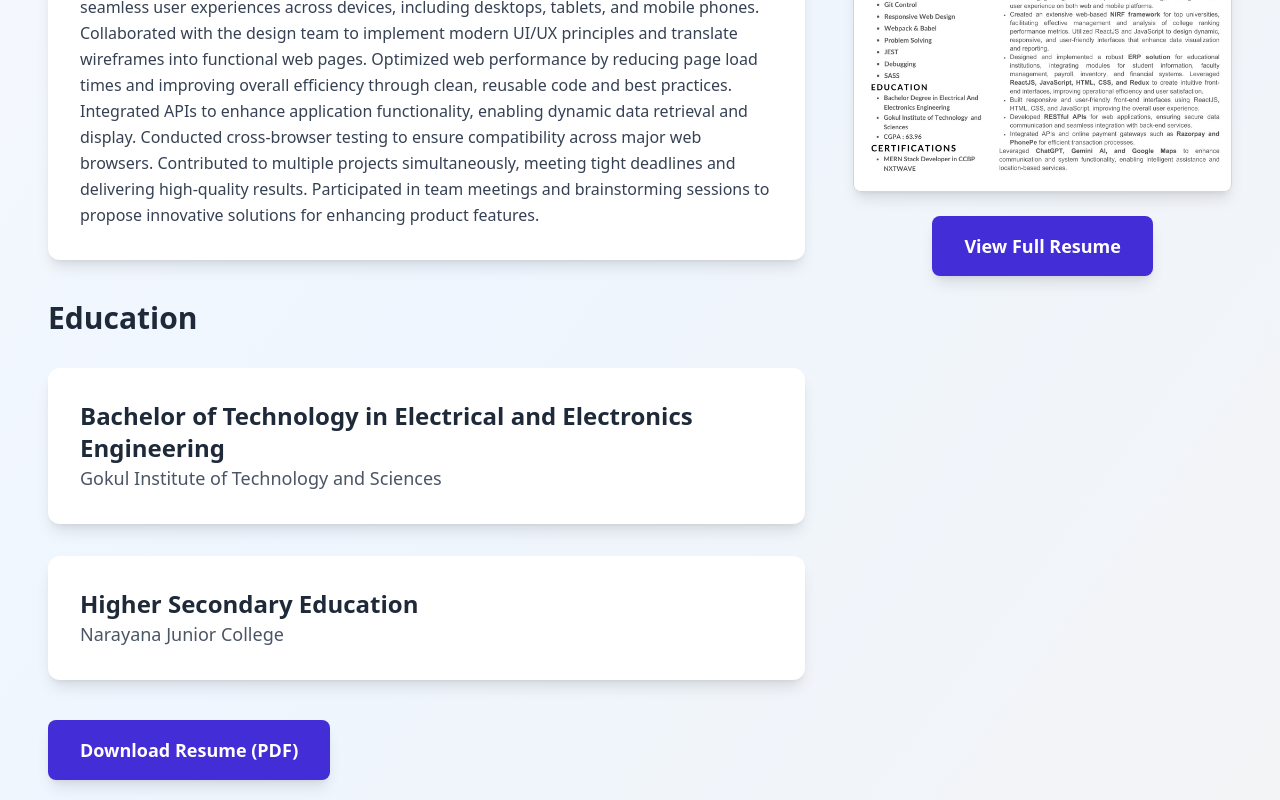
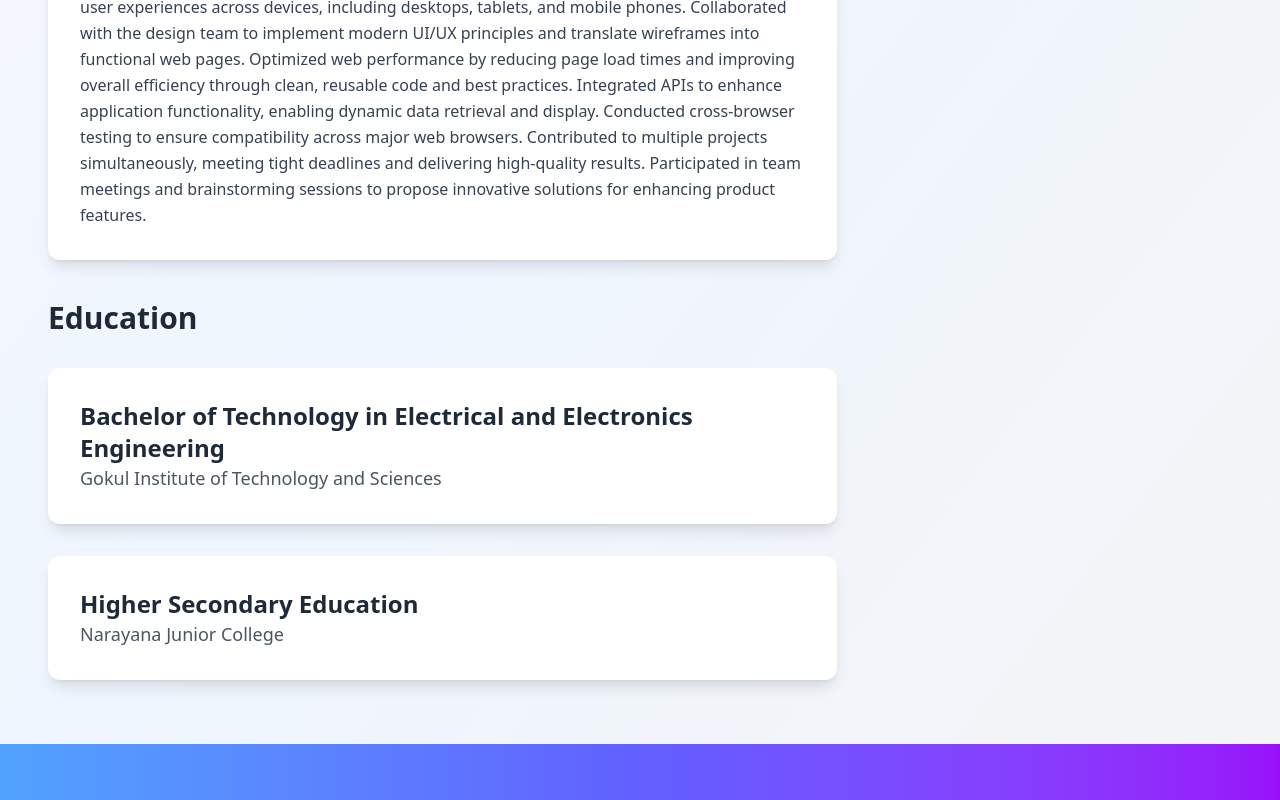
Before and after one commit to ravikumarsura/RaviPortFolioNew, a React (Vite) app: page / in a window 1280 px wide. Shown: the part 3816-4616 px from the top of the page. Built offline with nearby package versions, Linux system fonts and the light colour scheme.

Commit message:
UI modifications

```diff
--- a/src/components/Resume.jsx
+++ b/src/components/Resume.jsx
@@ -112,17 +112,17 @@ function Resume() {
           </motion.div>
 
           {/* Download Resume Button */}
-          <motion.div className="text-center lg:text-left mt-6" variants={cardVariants}>
+          {/* <motion.div className="text-center lg:text-left mt-6" variants={cardVariants}>
             <a href={resumePDF} download="MyResume">
               <button className="bg-indigo-700 text-white px-6 sm:px-8 py-3 sm:py-4 text-base sm:text-lg font-semibold rounded-lg shadow-lg hover:bg-indigo-800 transform hover:scale-105 transition">
                 Download Resume (PDF)
               </button>
             </a>
-          </motion.div>
+          </motion.div> */}
         </div>
 
         {/* Right Section */}
-        <motion.div className="lg:w-1/3 w-full flex flex-col items-center justify-center space-y-6" variants={cardVariants}>
+        {/* <motion.div className="lg:w-1/3 w-full flex flex-col items-center justify-center space-y-6" variants={cardVariants}>
           <img
             src={resumePreviewImage}
             alt="Resume Preview"
@@ -133,7 +133,7 @@ function Resume() {
               View Full Resume
             </button>
           </a>
-        </motion.div>
+        </motion.div> */}
       </motion.div>
     </section>
   );
```
